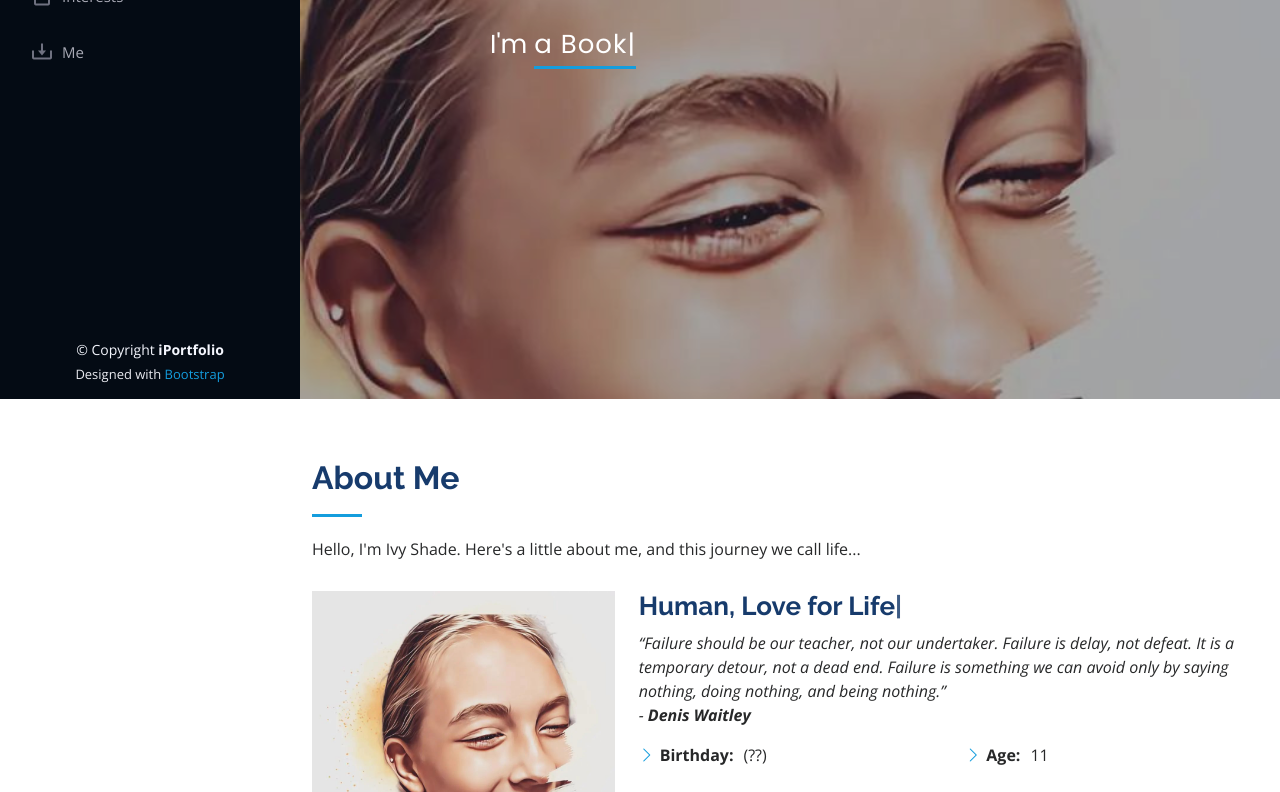
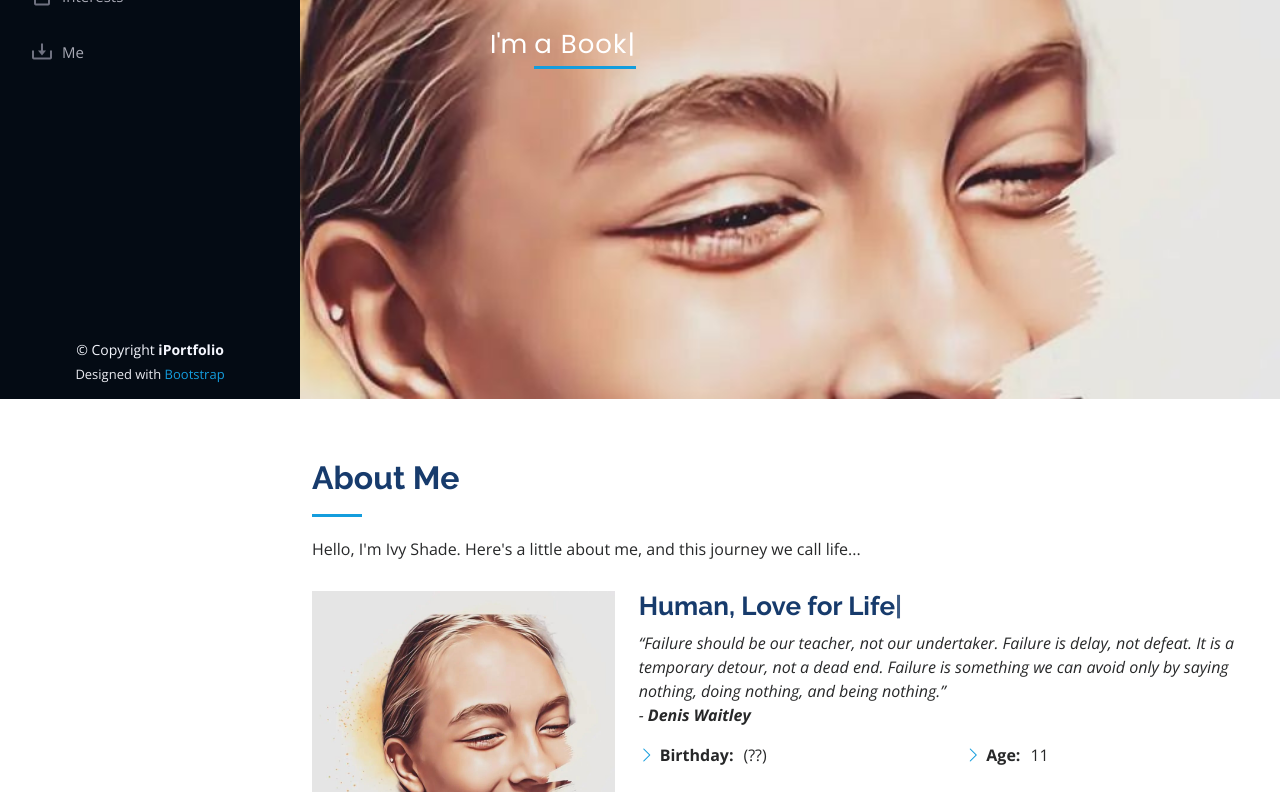
Before and after one commit to ivyShadeG/ivyShadeG.github.io, a plain HTML site: page index.html in a window 1280 px wide. Shown: the part 401-1193 px from the top of the page. Drawn offline with nearby package versions, Linux system fonts and the light colour scheme; a web font is replaced by a local one.

Commit message:
Update style.css

```diff
--- a/assets/css/style.css
+++ b/assets/css/style.css
@@ -214,7 +214,7 @@ h1, h2, h3, h4, h5, h6 {
 #hero {
   width: 100%;
   height: 100vh;
-  background: url("../img/IMG_6883.png") top right;
+  background: url("../img/IMG_6883.jpg") top right;
   background-size: cover;
 }
 /* "C:\Users\tnlma\Desktop\docs\iPortfolio\assets\img\hero-bg.png" */
@@ -223,7 +223,7 @@ h1, h2, h3, h4, h5, h6 {
   background: rgba(5, 13, 24, 0.3);
   position: absolute;
   bottom: 0;
-  top: 0;
+  top: -10;
   left: 0;
   right: 0;
   z-index: 1;
```
